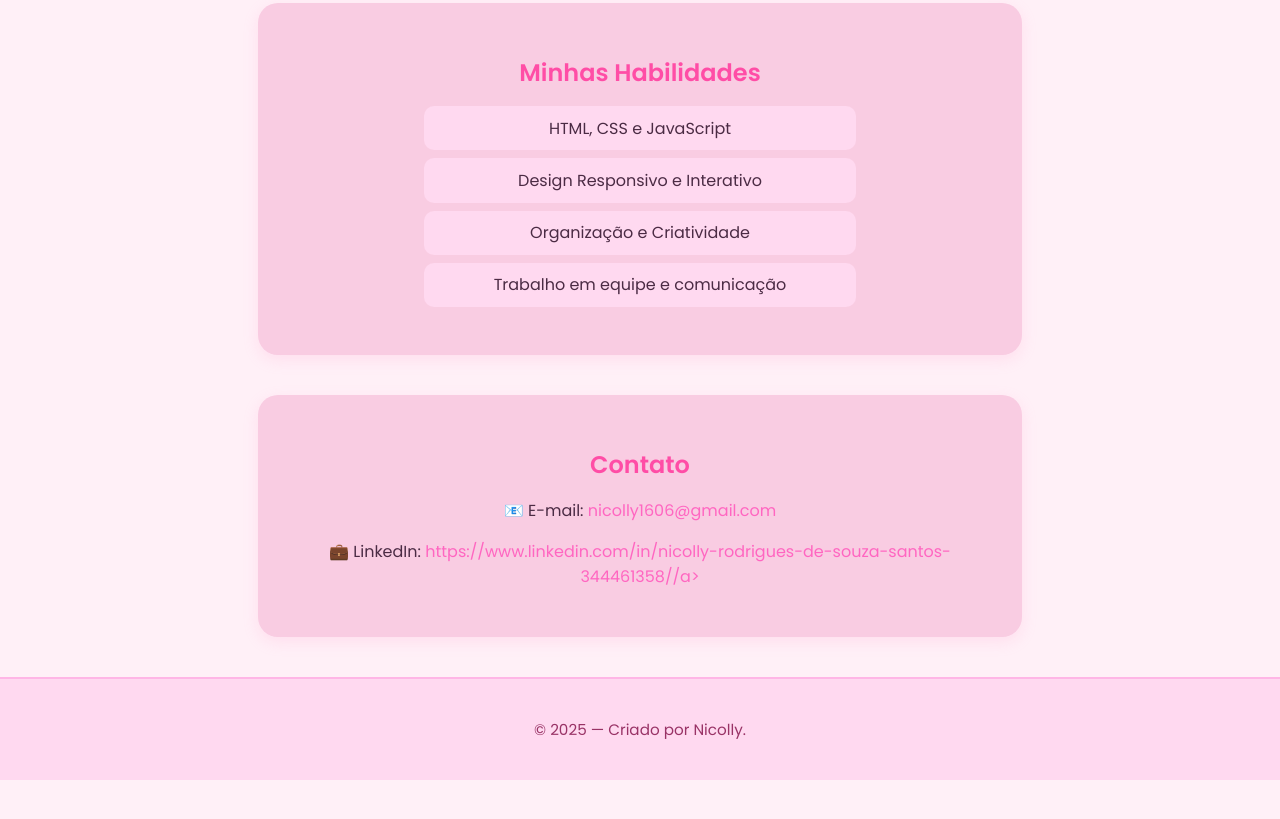
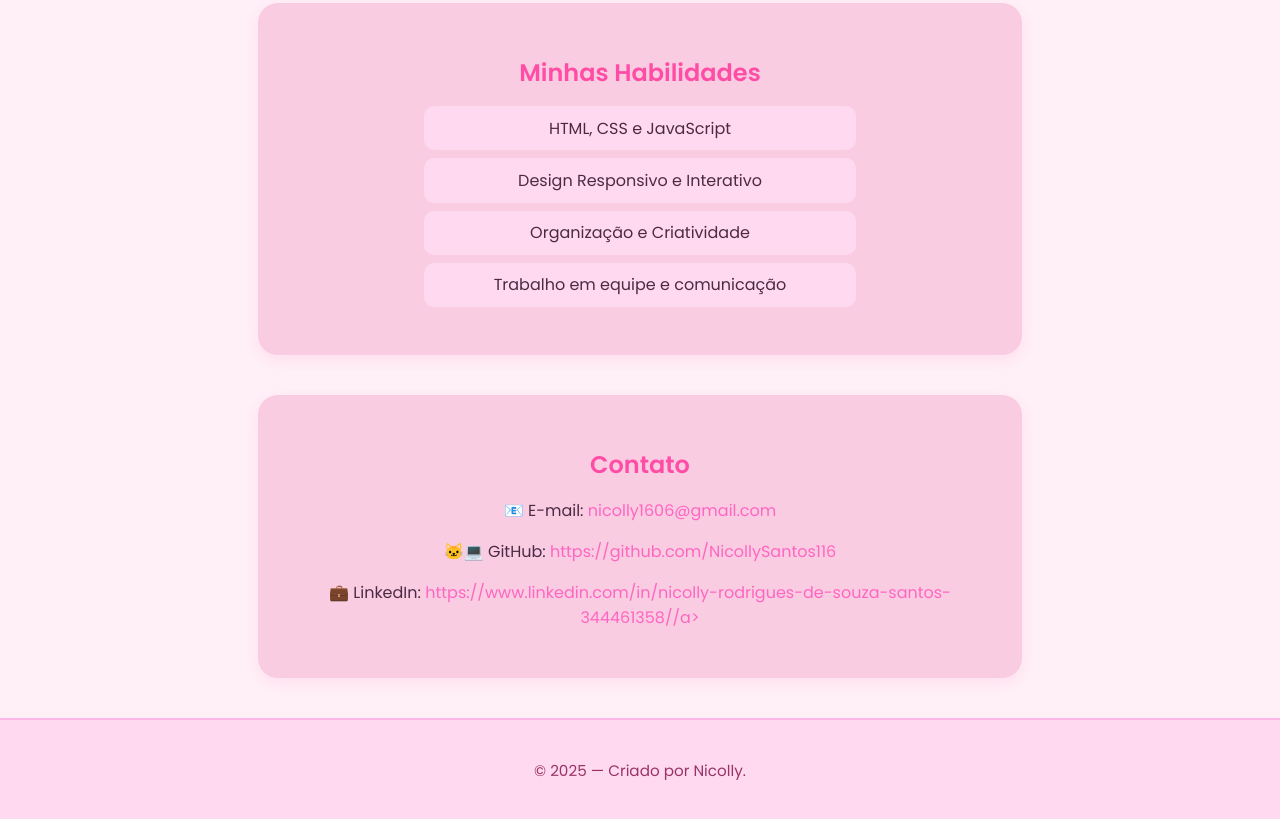
Before and after one commit to NicollySantos116/ATIVIDADE-JS-DOM, a plain HTML site: page meu-perfil/index.html in a window 1280 px wide. Shown: the part 725-1544 px from the top of the page. Before the commit the page ends 1505 px from the top, so only its background shows below. Drawn offline with Linux system fonts and the light colour scheme.

Commit message:
feat: finaliza perfil pessoal e adiciona github

```diff
--- a/meu-perfil/index.html
+++ b/meu-perfil/index.html
@@ -36,6 +36,7 @@
   <section id="contato">
     <h2>Contato</h2>
     <p>📧 E-mail: <a href="mailto:nicolly.aluno@senai.br">nicolly1606@gmail.com</a></p>
+    <p>🐱‍💻 GitHub: <a href="https://github.com/NicollySantos116" target="_blank">https://github.com/NicollySantos116</a></p>
     <p>💼 LinkedIn: <a href="#" target="_blank">https://www.linkedin.com/in/nicolly-rodrigues-de-souza-santos-344461358//a></p>
   </section>
 
```
